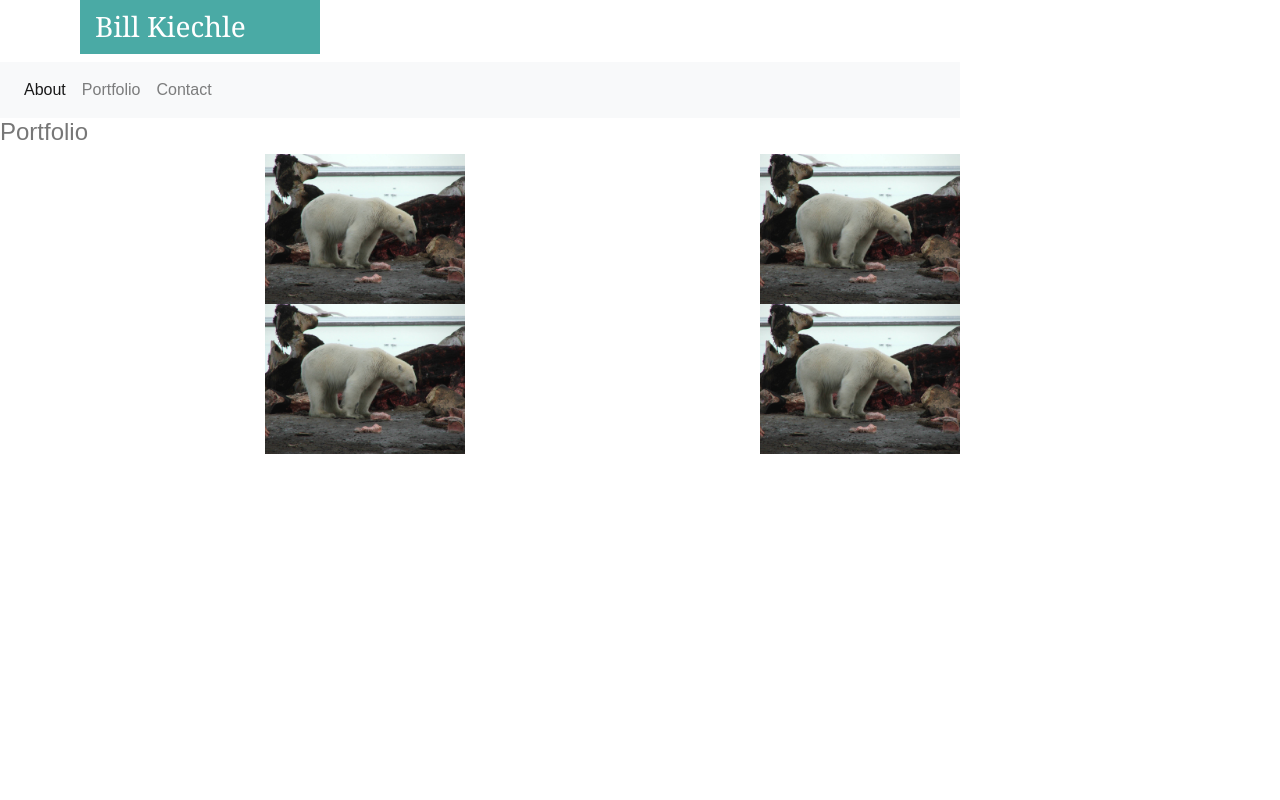
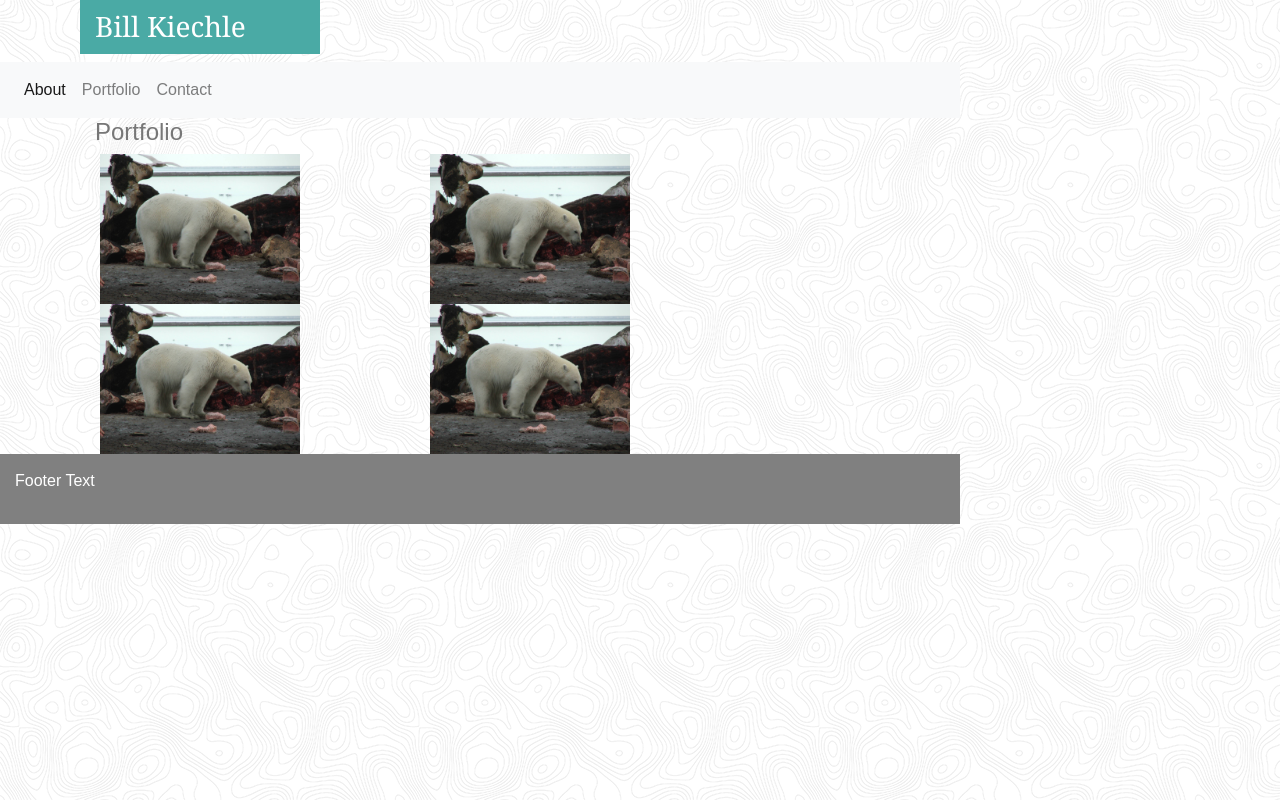
Before and after one commit to Kiechle1066/Basic-Portfolio, a plain HTML site: page portfolio.html in a window 1280 px wide. Drawn offline with nearby package versions, Linux system fonts and the light colour scheme.

Commit message:
Update December 11, 2018

```diff
--- a/assets/css/style.css
+++ b/assets/css/style.css
@@ -19,13 +19,10 @@ h3 {
 }
 
 
-
 body {
-    background-image: url("./assets/images/topography/topography/topography.png");
+    background-image: url("../images/topography/topography/topography.png");
 
     font-family: Arial, Helvetica, sans-serif;
-
-    background-color: #ffffff;
 
     border-color: #dddddd;
 
@@ -75,3 +72,9 @@ footer{
 
 
 }
+
+.footer {
+    background-color: grey;
+    color: white;
+    padding: 15px;
+}
--- a/portfolio.html
+++ b/portfolio.html
@@ -12,47 +12,50 @@
     <title>Portfolio</title>
 </head>
 <body>
+  <row>
+
   <h3 class="offset-1 col-md-3">Bill Kiechle</h3>
-
-
-
     <nav class="navbar navbar-expand-lg navbar-light bg-light">
             <div class="collapse navbar-collapse" id="navbarSupportedContent">
               <ul class="navbar-nav mr-auto">
                 <li class="nav-item active">
-                  <a class="nav-link" href="#">About<span class="sr-only">(current)</span></a>
+                  <a class="nav-link" href="./index.html">About</a>
                 </li>
                 <li class="nav-item">
-                  <a class="nav-link" href="#">Portfolio</a>
+                  <a class="nav-link" href="./portfolio.html">Portfolio<span class="sr-only">(current)</span></a>
                 </li>
                 <li class="nav-item">
-                  <a class="nav-link" href="#">Contact</a>
+                  <a class="nav-link" href="./contact.html">Contact</a>
                 </li>
               </ul>
             </div>
           </nav>
-
-          <h4>Portfolio</h4>
+  </row>
+  <row>
+      <h4 class="offset-1 col-md-2">Portfolio</h4>
+  </row>
 
     <div class = "row">
-        <div class="offset-2 col-sm-4">
+        <div class="offset-1 col-sm-3">
               <img class="portfolioImages" src="./assets/images/Kaktovik2.jpg" >
         </div>
-        <div class="col-sm-4 offset-2 ">
+        <div class="col-sm-3 offset-1 ">
           <img class="portfolioImages" src="./assets/images/Kaktovik2.jpg" >
         </div>
     </div>
 
     <div class = "row">
-            <div class="offset-2 col-sm-4">
+            <div class="offset-1 col-sm-3">
               <img class="portfolioImages" src="./assets/images/Kaktovik2.jpg" >
             </div>
-            <div class="col-sm-4 offset-2 ">
+            <div class="col-sm-3 offset-1 ">
               <img class="portfolioImages" src="./assets/images/Kaktovik2.jpg" >
             </div>
         </div>
 
 
-        <footer></footer>
+        <div class="footer">
+          <p>Footer Text</p>
+        </div>
       </body>
 </html>
```
Also changed, not shown: contact.html (+10 -6 lines), index.html (+11 -5 lines).
